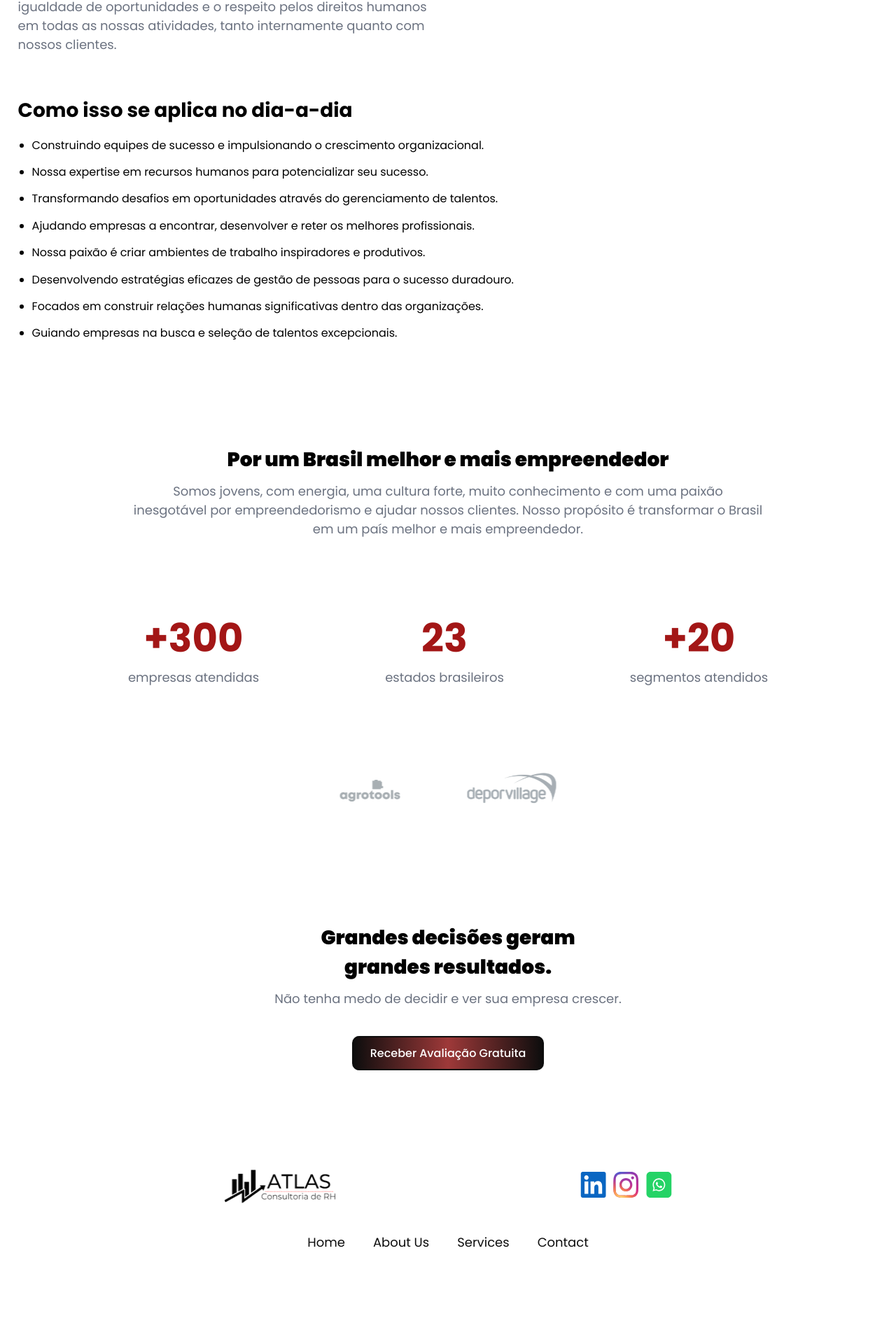
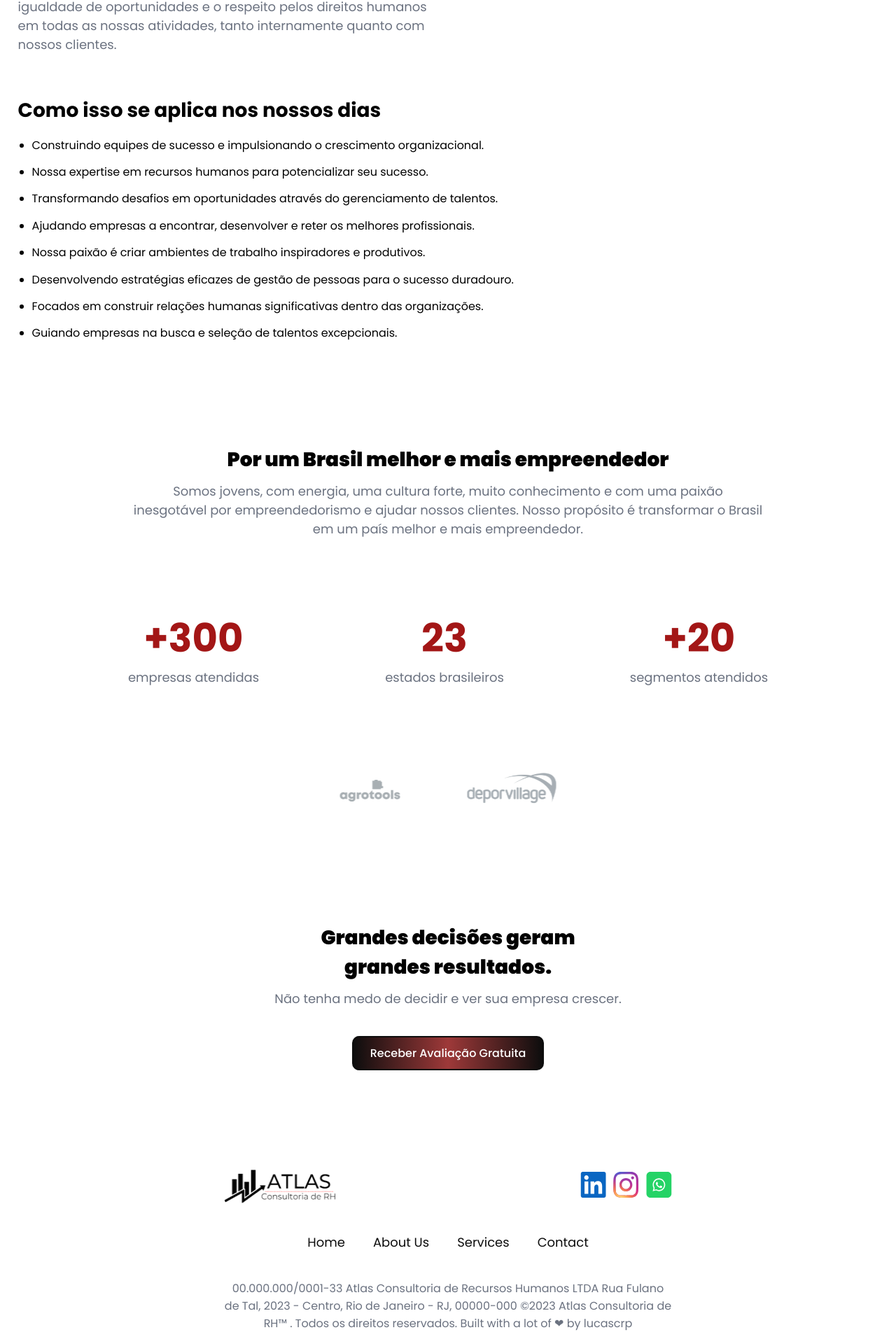
Before and after one commit to lucaseduardocrp/Atlas-RH, a Next.js app: page /About in a window 1280 px wide. Shown: the part 1231-3151 px from the top of the page at 70% size. Before the commit the page ends 3079 px from the top, so only its background shows below. Built offline with nearby package versions, Linux system fonts and the light colour scheme.

Commit message:
About Page Finish

```diff
--- a/src/app/About/page.tsx
+++ b/src/app/About/page.tsx
@@ -33,7 +33,7 @@ export default function About() {
         </div>
 
         <div className={styles.list}>
-          <h2>Como isso se aplica no dia-a-dia</h2>
+          <h2>Como isso se aplica nos nossos dias</h2>
           <ul>
             {DayList.map((index, id) => <li key={id}>{index.text}</li> )}
           </ul>
--- a/src/components/Footer/index.tsx
+++ b/src/components/Footer/index.tsx
@@ -21,6 +21,7 @@ export default function Footer() {
           </a>
         </div>
       </div>
+
       <ul className={styles.footerLinks}>
         <li>
           <Link href={'/'}>Home</Link>
@@ -35,6 +36,10 @@ export default function Footer() {
           <Link href={'/Contact'}>Contact</Link>
         </li>
       </ul>
+
+      <p>
+        00.000.000/0001-33 Atlas Consultoria de Recursos Humanos  LTDA Rua Fulano de Tal, 2023 - Centro, Rio de Janeiro - RJ, 00000-000 ©2023 Atlas Consultoria de RH™ . Todos os direitos  reservados. Built with a lot of ❤ by lucascrp
+      </p>
     </footer>
   )
 }
--- a/src/components/Footer/styles.module.scss
+++ b/src/components/Footer/styles.module.scss
@@ -2,6 +2,12 @@
 
 .footerContainer{
   padding: 6rem 25%;
+  text-align: center;
+
+  p{
+    font-size: var(--xsm);
+    margin-top: 4rem;
+  }
 
   .container{
     @include flexCSS(space-between);
@@ -33,6 +39,8 @@
 
 @media (max-width: 48rem) {
   .footerContainer{
+    padding: 4rem 2%;
+
     .container{
       justify-content: center;
     }
```
